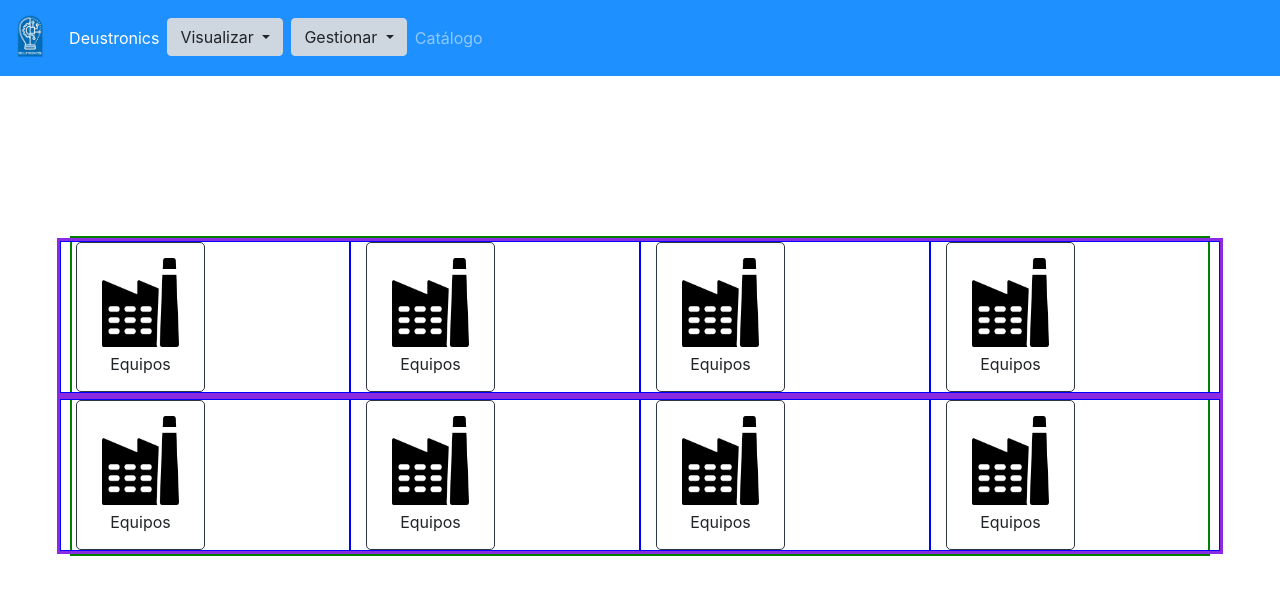
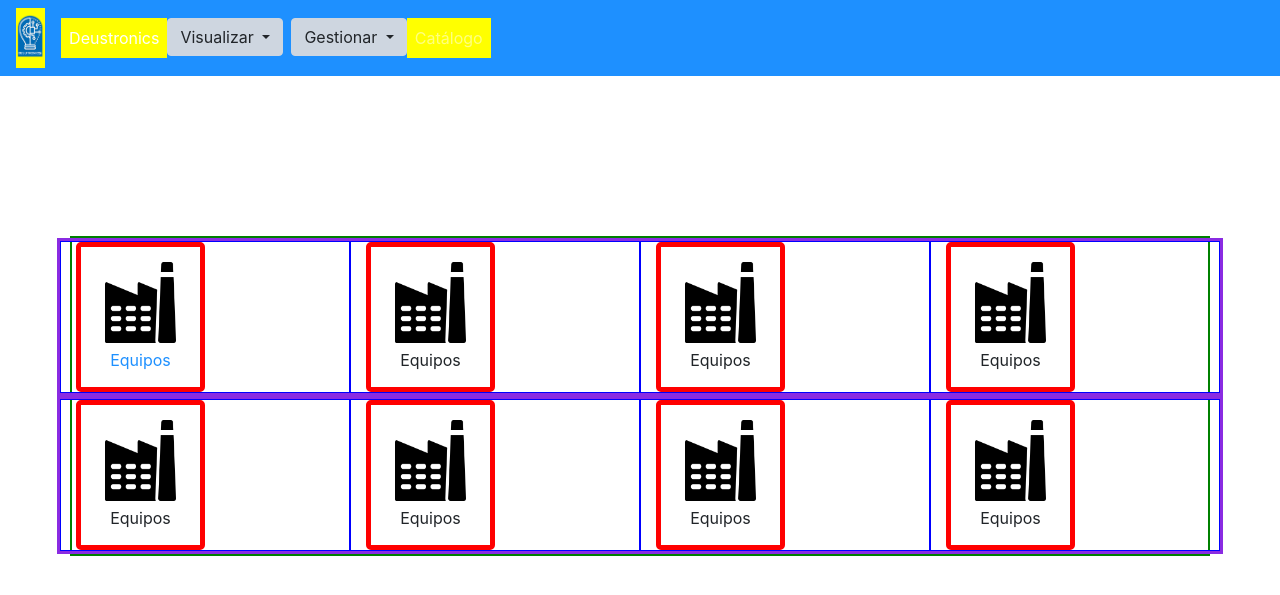
Before and after one commit to RubenDominguezTilve/DEUSTRONICS, a Django app: page / in a window 1280 px wide. Shown: the top 595 px of the page. Run offline with Django 3.2, Linux system fonts and the light colour scheme; some libraries are stand-ins or nearby versions.

Commit message:
Grid en Índex Volumen4: solucionando problemas que crean más problemas

```diff
--- a/app/static/main.scss
+++ b/app/static/main.scss
@@ -68,7 +68,7 @@ $dark: #2f3542;
   width: 100%;
   margin-top: 20vh;
   margin-bottom: 10vh;
-  height: 45vh;
+  // height: 45vh;
   // border: solid 1px $dark;
 }
 
--- a/app/templates/index.html
+++ b/app/templates/index.html
@@ -1,14 +1,27 @@
 {%extends 'base.html'%} {% block content%} {%load static %}
 
 <style>
-  .my-container{
-    border:2px solid green;
+  a {
+    background-color: yellow;
   }
+  .index-card{
+    border: 5px solid red;
+    position: relative;
+  }
+  .index-card a{
+    height: 100%;
+    width: 100%;
+  }
+  .my-container {
+    border: 2px solid green;
+  }
+
   .my-row {
-    border:3px solid blueviolet;
+    border: 3px solid blueviolet;
   }
-  .my-col{
-  border:1px solid blue;
+
+  .my-col {
+    border: 1px solid blue;
   }
 </style>
 <!--
@@ -36,15 +49,16 @@
   </div>
 </div>
 -->
-<div id="index-cards">
-  <div class="content my-container">
+<div id="index-cards" class="content my-container">
   <div class="row my-row">
     <div class="col my-col">
+      <a href="{%url 'equipo_lista' %}">
       <div class="index-card col-sm-6">
         {%load static %}
         <img src="{% static 'icons/company.png' %}" class="card-icon" alt="..." />
         <span>Equipos</span>
       </div>
+    </a>
     </div>
     <div class="col my-col">
       <div class="index-card col-sm-6">
@@ -60,7 +74,7 @@
         <span>Equipos</span>
       </div>
     </div>
-      <div class="col my-col">
+    <div class="col my-col ">
       <div class="index-card col-sm-6">
         {%load static %}
         <img src="{% static 'icons/company.png' %}" class="card-icon" alt="..." />
@@ -69,7 +83,7 @@
     </div>
   </div>
   <div class="row my-row">
-      <div class="col my-col">
+    <div class="col my-col ">
       <div class="index-card col-sm-6">
         {%load static %}
         <img src="{% static 'icons/company.png' %}" class="card-icon" alt="..." />
@@ -83,14 +97,14 @@
         <span>Equipos</span>
       </div>
     </div>
-      <div class="col my-col">
+    <div class="col my-col ">
       <div class="index-card col-sm-6">
         {%load static %}
         <img src="{% static 'icons/company.png' %}" class="card-icon" alt="..." />
         <span>Equipos</span>
       </div>
     </div>
-      <div class="col my-col">
+    <div class="col my-col ">
       <div class="index-card col-sm-6">
         {%load static %}
         <img src="{% static 'icons/company.png' %}" class="card-icon" alt="..." />
@@ -99,6 +113,5 @@
     </div>
   </div>
 </div>
-</div>
 
 {%endblock%}
```
Also changed, not shown: app/static/main.css. Lines whose indentation alone changed are shown as unchanged.
